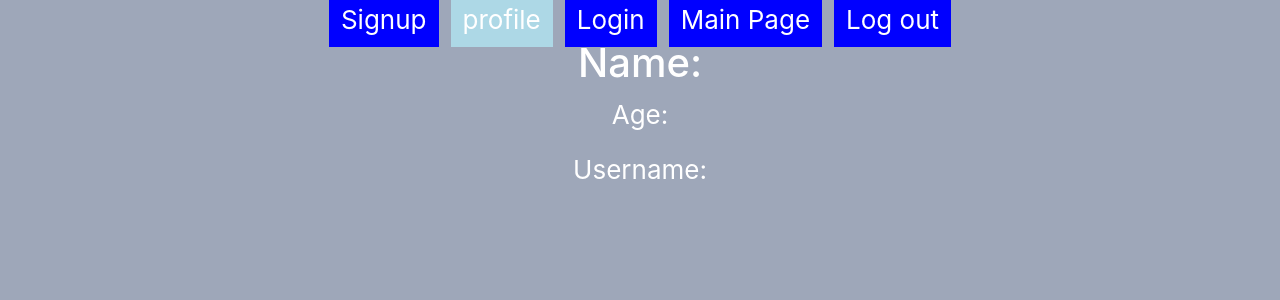
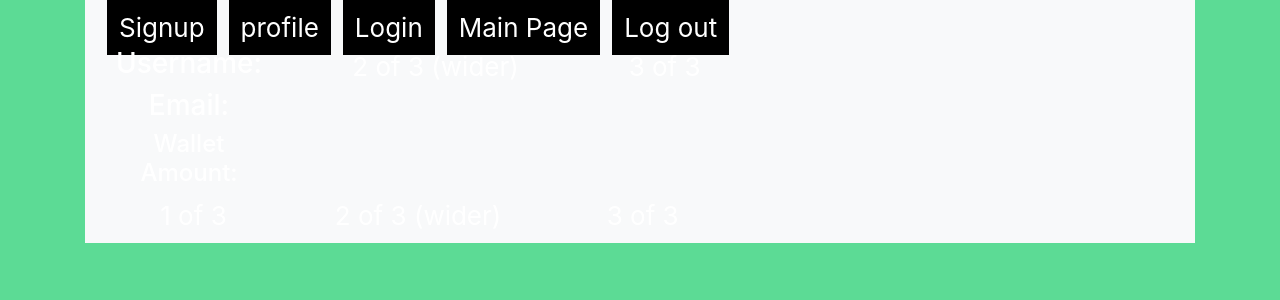
Before and after one commit to mitch285t/WeatherBetterFrontEnd, a React (Create React App) app: page /profile in a window 1280 px wide. Shown: the top 300 px of the page. Built offline with nearby package versions, Linux system fonts and the light colour scheme.

Commit message:
functional Logic

```diff
--- a/src/App.css
+++ b/src/App.css
@@ -7,11 +7,12 @@
 }
 
 .App-header {
-  background-color: #9ea7b9;
+  background-color: #5cdb95;
   min-height: 100vh;
   align-items: center;
   justify-content: center;
   font-size: calc(10px + 2vmin);
+
   color: white;
 }
 
--- a/src/containers/Home.js
+++ b/src/containers/Home.js
@@ -1,14 +1,14 @@
 import React, { Component } from "react";
-import Navbar from "./navbar.js";
+import Navigationbar from "./navigationbar.js";
 import Signup from "./signup.js";
 import Profile from "./profile.js";
 import Login from "./login.js";
 import Mainpage from "./Mainpage.js";
-import "./navbar.css";
+import Navbar from "react-bootstrap/Navbar";
 import "bootstrap/dist/css/bootstrap.min.css";
 import { BrowserRouter as Router, Route } from "react-router-dom";
 import Weather from "./weather";
-
+import Container from "react-bootstrap/Container";
 
 class Home extends Component {
   constructor() {
@@ -18,16 +18,15 @@ class Home extends Component {
       locations: []
     };
   }
-  componentDidMount() {
-
-  }
 
   render() {
     return (
       <div>
+        <Container>
+          <Navbar expand="lg" variant="light" bg="light">
             <Router>
               <div>
-            <Navbar className="navbar" />
+                <Navigationbar />
                 <Route exact path="/" render={() => <div>Home</div>} />
                 <Route exact path="/signup" component={Signup} />
                 <Route exact path="/profile" component={Profile} />
@@ -36,30 +35,19 @@ class Home extends Component {
                   exact
                   path="/Mainpage"
                   render={routerProps => (
-                <Mainpage {...routerProps} locations={this.state.locations} />
+                    <Mainpage
+                      {...routerProps}
+                      locations={this.state.locations}
+                    />
                   )}
                 />
                 <Route path={"/Weather"} component={Weather} />
               </div>
 
-          <div>
-            {/* <Route
-              path="/locationspage"
-              render={routerProps => (
-                <Locationspage
-                  {...routerProps}
-                  locations={this.state.locations}
-                />
-              )}
-            /> */}
-            {/* <Route
-              path="/Mainpage"
-              render={routerProps => (
-                <Mainpage {...routerProps} locations={this.state.locations} />
-              )}
-            /> */}
-          </div>
+              <div></div>
             </Router>
+          </Navbar>
+        </Container>
       </div>
     );
   }
--- a/src/containers/login.js
+++ b/src/containers/login.js
@@ -3,49 +3,78 @@ import React, { Component } from "react";
 const authURL = "http://localhost:3000/login";
 
 class Login extends Component {
-  constructor(){
+  constructor() {
     super();
     this.state = {
       username: "",
-      password: ""
-    }
+      password: "",
+      wallet: 1.0
+    };
   }
 
-  handleChange = (event) => {
+  handleChange = event => {
     event.persist();
-    this.setState({[event.target.name]: event.target.value})
-  }
+    this.setState({ [event.target.name]: event.target.value });
+  };
 
-  handleSubmit = (event) => {
+  floatToStr = num => {
+    return num.toString().indexOf(".") === -1 ? num.toFixed(0) : num.toString();
+  };
+  handleSubmit = event => {
     event.preventDefault();
     const configObj = {
       method: "POST",
       headers: {
         "content-type": "application/json",
-        "accept": "application/json"
+        accept: "application/json"
       },
       body: JSON.stringify(this.state)
-    }
+    };
+
     fetch(authURL, configObj)
-    .then(res => res.json())
-    .then(json => {
-      console.log(json)
-      window.localStorage.setItem("token", json.jwt)
-    })
-    .catch(error => console.log(error))
-    this.setState({username: "", email: "", password: "", password_confirmation: ""})
-  }
+      .then(res => res.json())
+      .then(json => {
+        console.log(json);
+        window.localStorage.setItem("token", json.jwt);
+        window.localStorage.setItem("username", json.user.username);
+        window.localStorage.setItem("email", json.user.email);
+
+        let string = this.floatToStr(json.user.wallet);
+
+        window.localStorage.setItem("wallet", string);
+      })
+      .catch(error => console.log(error));
+    this.setState({
+      username: "",
+      email: "",
+      password: "",
+      password_confirmation: "",
+      wallet: 1.0
+    });
+  };
 
   render() {
+    console.log(window.localStorage.getItem("username"));
     return (
-      <form onSubmit={(event) => this.handleSubmit(event)}>
-        <h1>Log in</h1>
+      <form onSubmit={event => this.handleSubmit(event)}>
         <div>
-          <input type="text" name="username" onChange={(event) => this.handleChange(event)} value={this.state.username} placeholder="Username" />
+          <input
+            type="text"
+            name="username"
+            onChange={event => this.handleChange(event)}
+            value={this.state.username}
+            placeholder="Username"
+          />
           <label htmlFor="username">Username</label>
         </div>
         <div>
-          <input type="password" name="password" onChange={(event) => this.handleChange(event)} value={this.state.password} placeholder="Password" />
+          <input
+            type="password"
+            name="password"
+            onChange={event => this.handleChange(event)}
+            value={this.state.password}
+            placeholder="Password"
+          />
           <label htmlFor="password">Password</label>
         </div>
         <input type="submit" value="Log in" />
--- a/src/containers/navbar.js
+++ b/src/containers/navigationbar.js
@@ -1,21 +1,22 @@
 import React from "react";
-import "./navbar.css";
+// import "./navbar.css";
 import { NavLink } from "react-router-dom";
 
 const link = {
   width: "100px",
   padding: "12px",
   margin: "0 6px 6px",
-  background: "blue",
+  background: "black",
   textDecoration: "none",
   color: "white"
 };
 
-class Navbar extends React.Component {
-
-  handleLogout = (event) => {
-    window.localStorage.removeItem("token")
-  }
+class Navigationbar extends React.Component {
+  handleLogout = event => {
+    window.localStorage.removeItem("token");
+    window.localStorage.removeItem("username");
+    window.localStorage.removeItem("email");
+  };
 
   render() {
     return (
@@ -26,7 +27,7 @@ class Navbar extends React.Component {
           exact
           style={link}
           activeStyle={{
-            background: "darkblue"
+            background: "black"
           }}
         >
           Signup
@@ -37,7 +38,7 @@ class Navbar extends React.Component {
           exact
           style={link}
           activeStyle={{
-            background: "lightblue"
+            background: "black"
           }}
         >
           profile
@@ -48,7 +49,7 @@ class Navbar extends React.Component {
           exact
           style={link}
           activeStyle={{
-            background: "lightblue"
+            background: "black"
           }}
         >
           Login
@@ -59,7 +60,7 @@ class Navbar extends React.Component {
           exact
           style={link}
           activeStyle={{
-            background: "lightblue"
+            background: "black"
           }}
         >
           Main Page
@@ -77,4 +78,4 @@ class Navbar extends React.Component {
     );
   }
 }
-export default Navbar;
+export default Navigationbar;
--- a/src/containers/profile.js
+++ b/src/containers/profile.js
@@ -1,12 +1,27 @@
 import React, { Component } from "react";
-
+import Row from "react-bootstrap/Row";
+import Col from "react-bootstrap/Col";
+import Container from "react-bootstrap/Container";
 class Profile extends Component {
   render() {
     return (
       <div>
-        <h1>Name:</h1>
-        <p> Age: </p>
-        <p> Username: </p>
+        <Container>
+          <Row>
+            <Col>
+              <h3> Username: {window.localStorage.getItem("username")}</h3>
+              <h3> Email: {window.localStorage.getItem("email")}</h3>
+              <h4>Wallet Amount: {window.localStorage.getItem("wallet")}</h4>
+            </Col>
+            <Col xs={6}>2 of 3 (wider)</Col>
+            <Col>3 of 3</Col>
+          </Row>
+          <Row>
+            <Col>1 of 3</Col>
+            <Col xs={5}>2 of 3 (wider)</Col>
+            <Col>3 of 3</Col>
+          </Row>
+        </Container>
       </div>
     );
   }
--- a/src/containers/signup.js
+++ b/src/containers/signup.js
@@ -1,58 +1,82 @@
 import React from "react";
 
-const usersURL = 'http://localhost:3000/users'
+const usersURL = "http://localhost:3000/users";
 
 class Signup extends React.Component {
-  constructor(){
+  constructor() {
     super();
     this.state = {
       username: "",
       email: "",
       password: "",
-      password_confirmation: ""
-    }
+      password_confirmation: "",
+      wallet: 1.0
+    };
   }
 
-  handleChange = (event) => {
+  handleChange = event => {
     event.persist();
-    this.setState({[event.target.name]: event.target.value})
-  }
+    this.setState({ [event.target.name]: event.target.value });
+  };
 
-  handleSubmit = (event) => {
+  handleSubmit = event => {
     event.preventDefault();
     let configObj = {
       method: "POST",
       headers: {
         "content-type": "application/json",
-        "accept": "application/json"
+        accept: "application/json"
       },
       body: JSON.stringify(this.state)
-    }
+    };
     fetch(usersURL, configObj)
-    .then(res => res.json())
-    .then(json => {
-      console.log(json)
-    })
-    .catch(error => console.log(error))
+      .then(res => res.json())
+      .then(json => {
+        console.log(json);
+      })
+      .catch(error => console.log(error));
 
-    this.setState({username: "", email: "", password: "", password_confirmation: ""})
-  }
-
+    this.setState({
+      username: "",
+      email: "",
+      password: "",
+      password_confirmation: "",
+      wallet: 1.0
+    });
+  };
 
   render() {
     return (
-      <form onSubmit={(event) => this.handleSubmit(event)}>
+      <form onSubmit={event => this.handleSubmit(event)}>
         <h1>Sign up</h1>
         <div>
-          <input type="text" name="username" onChange={(event) => this.handleChange(event)} value={this.state.username} placeholder="Username" />
+          <input
+            type="text"
+            name="username"
+            onChange={event => this.handleChange(event)}
+            value={this.state.username}
+            placeholder="Username"
+          />
           <label htmlFor="username">Username</label>
         </div>
         <div>
-          <input type="text" name="email" onChange={(event) => this.handleChange(event)} value={this.state.email} placeholder="E-mail" />
+          <input
+            type="text"
+            name="email"
+            onChange={event => this.handleChange(event)}
+            value={this.state.email}
+            placeholder="E-mail"
+          />
           <label htmlFor="username">E-mail</label>
         </div>
         <div>
-          <input type="password" name="password" onChange={(event) => this.handleChange(event)} value={this.state.password} placeholder="Password" />
+          <input
+            type="password"
+            name="password"
+            onChange={event => this.handleChange(event)}
+            value={this.state.password}
+            placeholder="Password"
+          />
           <label htmlFor="password">Password</label>
         </div>
         <div>
@@ -61,7 +85,7 @@ class Signup extends React.Component {
             name="password_confirmation"
             placeholder="Password confirmation"
             value={this.state.password_confirmation}
-            onChange={(event) => this.handleChange(event)}
+            onChange={event => this.handleChange(event)}
           />
           <label htmlFor="password">Password confirmation</label>
         </div>
--- a/src/containers/weather.js
+++ b/src/containers/weather.js
@@ -2,7 +2,7 @@ import React, { Component } from "react";
 
 class Weather extends Component {
   render() {
-    return <div>{console.log(props.name)}</div>;
+    return <div>{console.log(this.props.name)}</div>;
   }
 }
 export default Weather;
--- a/src/index.js
+++ b/src/index.js
@@ -3,7 +3,7 @@ import ReactDOM from "react-dom";
 import "./index.css";
 import App from "./App";
 import * as serviceWorker from "./serviceWorker";
-
+import "bootstrap/dist/css/bootstrap.min.css";
 ReactDOM.render(<App />, document.getElementById("root"));
 
 // If you want your app to work offline and load faster, you can change
```
Also changed, not shown: src/containers/Bet.js (added, +24 -0 lines), src/containers/colors.css (added, +10 -0 lines), 1 other file (tests, documents, lock files or other folders). Lines whose indentation alone changed are shown as unchanged.
